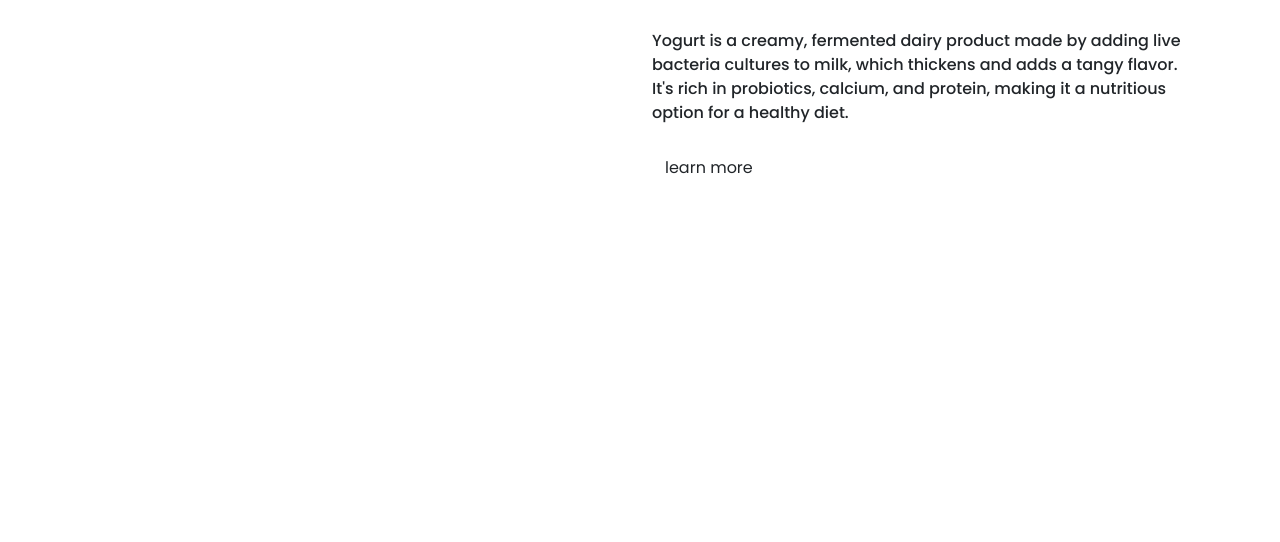
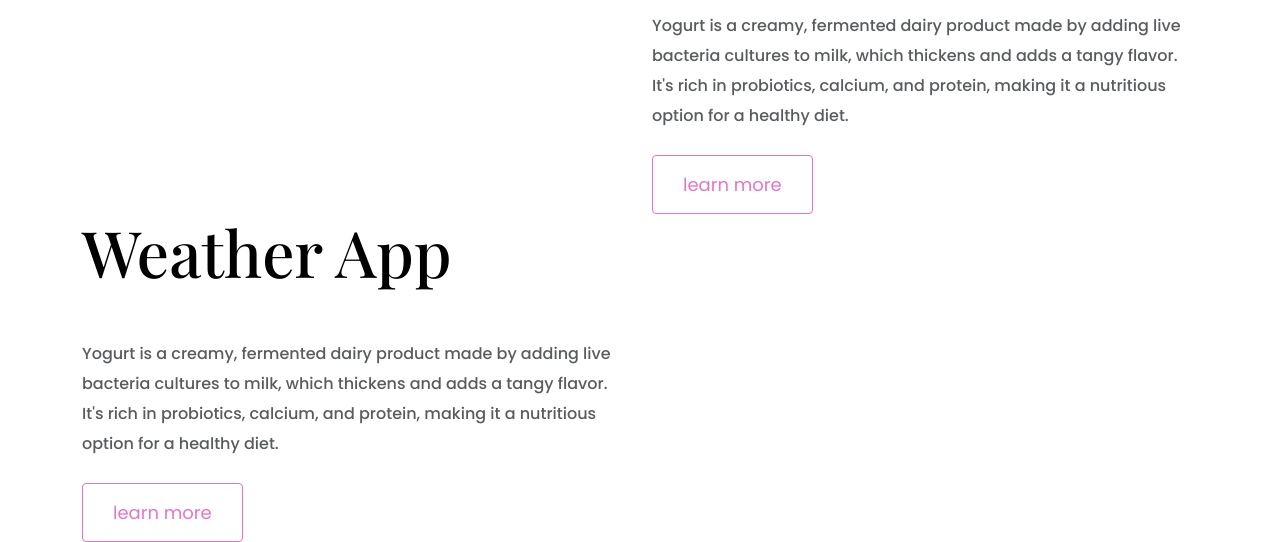
Before and after one commit to Nicole-Manzini/Nicole-Manzini-Frontend-Portfolio, a plain HTML site: page index.html in a window 1280 px wide. Shown: the part 748-1290 px from the top of the page. Before the commit the page ends 935 px from the top, so only its background shows below. Drawn offline with nearby package versions, Linux system fonts and the light colour scheme; a web font is replaced by a local one.

Commit message:
adding more grid for project info

```diff
--- a/index.html
+++ b/index.html
@@ -50,13 +50,24 @@
         <div class="col-6"></div>
         <div class="col-6">
           <h2 class="mb-5">Yogurt App</h2>
-          <p class="mb-4">
+          <p class="mb-4 text-muted">
             Yogurt is a creamy, fermented dairy product made by adding live
             bacteria cultures to milk, which thickens and adds a tangy flavor.
             It's rich in probiotics, calcium, and protein, making it a
             nutritious option for a healthy diet.
           </p>
-          <a href="" class="btn btn-branding-outline">learn more</a>
+          <div><a href="#" class="btn btn-branding-outline">learn more</a></div>
+        </div>
+        <div class="col-6">
+          <h2 class="mb-5">Weather App</h2>
+          <p class="mb-4 text-muted">
+            Yogurt is a creamy, fermented dairy product made by adding live
+            bacteria cultures to milk, which thickens and adds a tangy flavor.
+            It's rich in probiotics, calcium, and protein, making it a
+            nutritious option for a healthy diet.
+          </p>
+          <div><a href="#" class="btn btn-branding-outline">learn more</a></div>
+          <div class="col-6"></div>
         </div>
       </div>
     </div>
--- a/style/portfolio.css
+++ b/style/portfolio.css
@@ -25,7 +25,7 @@ p{
   font-weight: 500;
   font-style: normal;
   font-size: 16px;
-  line-height: 1.5;
+  line-height: 30px;
 }
 
 .hero{
@@ -58,9 +58,9 @@ p{
     padding: 15px 30px;
 }
 
-.btn-brandign-outline{
+.btn-branding-outline{
     color: var(--branding-color);
-    border: 1px solid var(--branding-color)
+    border: 1px solid var(--branding-color);
     border-radius:4px;
     font-size: 18px;
     line-height: 27px;
```
